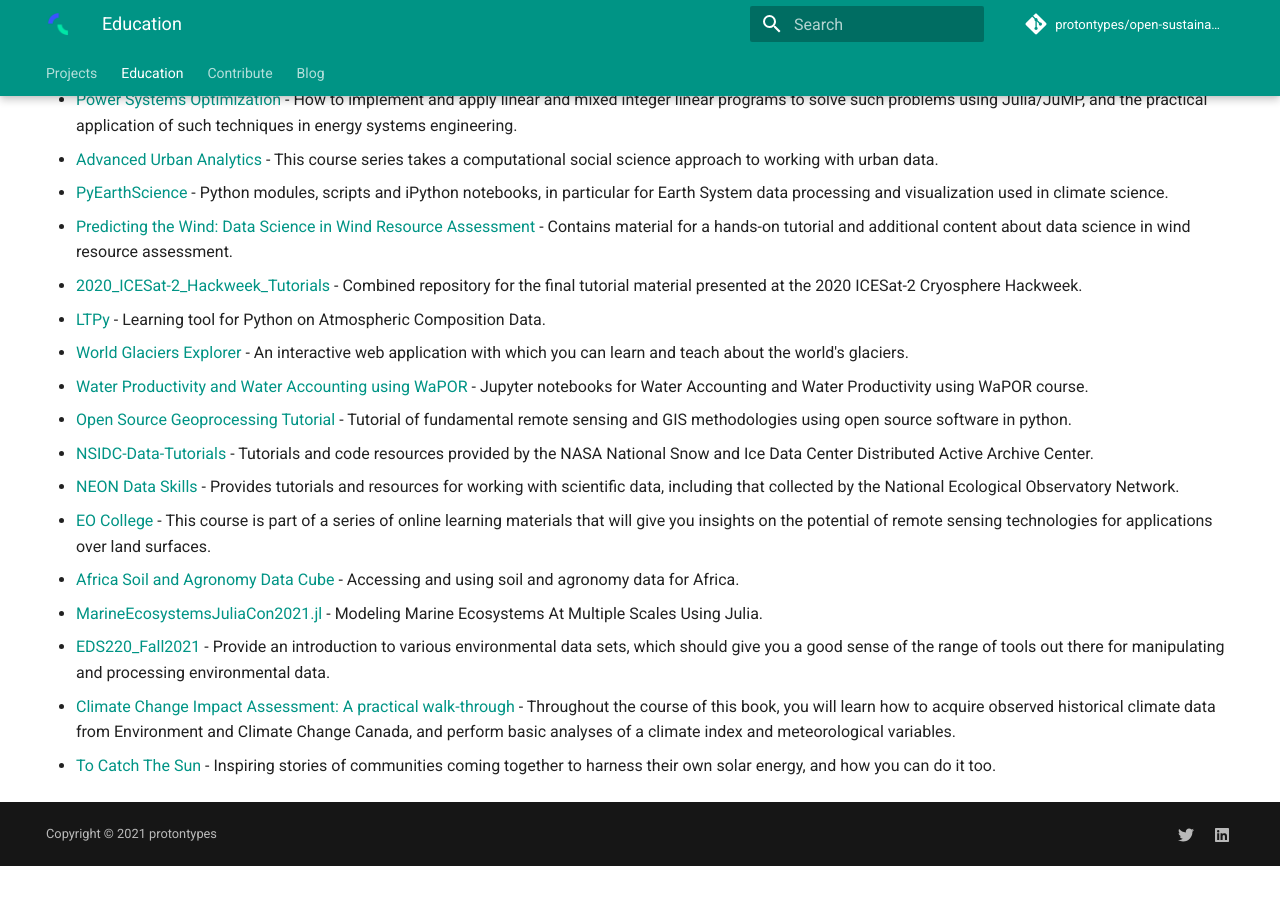
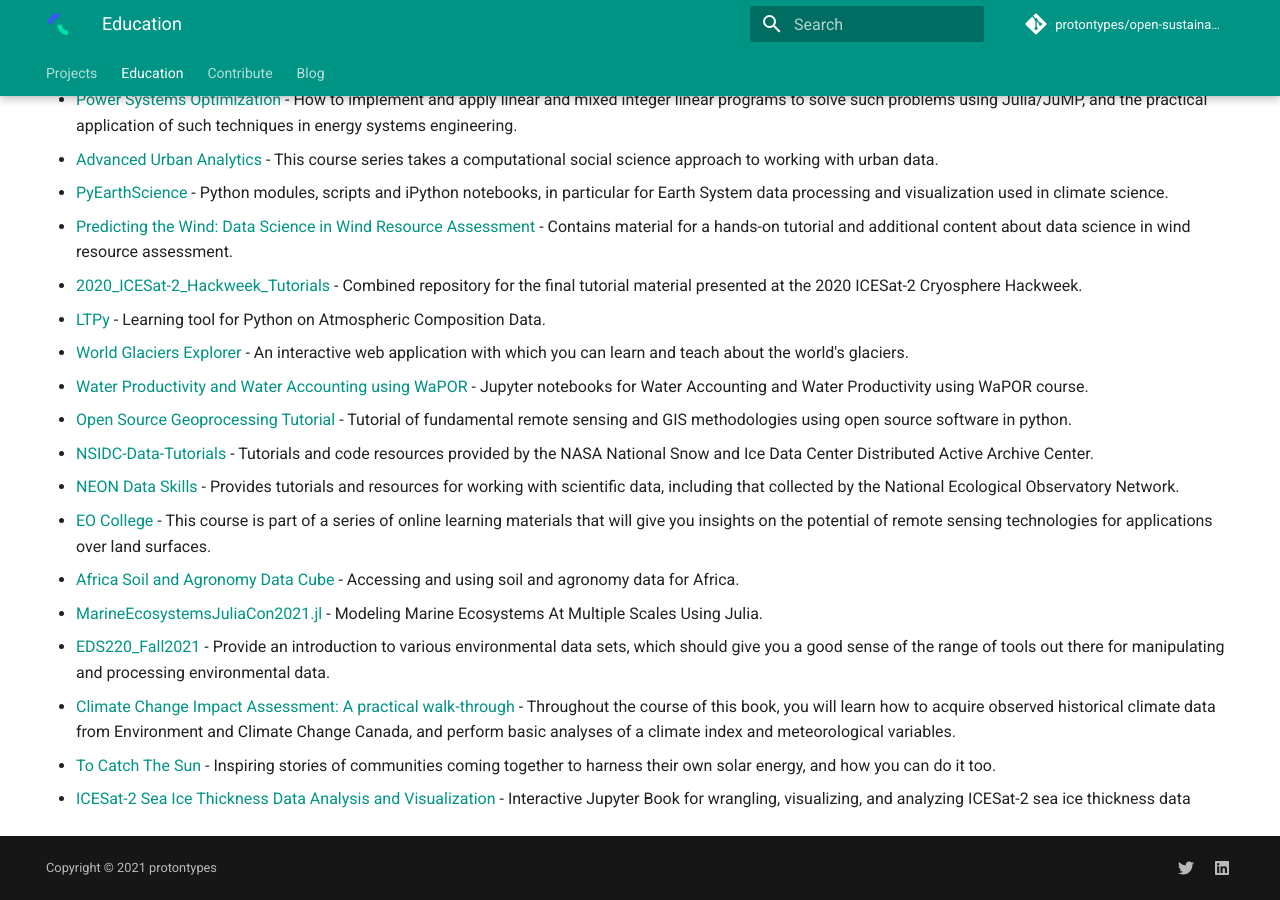
Before and after one commit to protontypes/open-sustainable-technology, an MkDocs documentation site: the page built from docs/education.md, in a window 1280 px wide and 900 px high, scrolled down 1348 px. Built offline with MkDocs 1.6.1 and Material for MkDocs 9.7.7, drawn with Linux system fonts in a browser that asks for light colours; comment, search, counter and statistics services are not loaded; before the commit the page ends 2214 px from its top, so only the background shows below that.

Commit message:
Update education.md
Interactive Jupyter Book for wrangling, visualizing, and analyzing @nasa_icesat2 sea ice thickness data   https://github.com/nicolejkeeney/icesat2-book #python #jupyter #climatechange #climatecrisis #openscience #nasa  @nicolejkeeney @alekpetty

```diff
--- a/docs/education.md
+++ b/docs/education.md
@@ -54,3 +54,4 @@
 - [EDS220_Fall2021](https://github.com/samanthastevenson/EDS220_Fall2021) - Provide an introduction to various environmental data sets, which should give you a good sense of the range of tools out there for manipulating and processing environmental data.
 - [Climate Change Impact Assessment: A practical walk-through](https://claut.gitlab.io/man_ccia/) - Throughout the course of this book, you will learn how to acquire observed historical climate data from Environment and Climate Change Canada, and perform basic analyses of a climate index and meteorological variables.
 - [To Catch The Sun](https://tocatchthesun.com/) - Inspiring stories of communities coming together to harness their own solar energy, and how you can do it too.
+- [ICESat-2 Sea Ice Thickness Data Analysis and Visualization](https://github.com/nicolejkeeney/icesat2-book) - Interactive Jupyter Book for wrangling, visualizing, and analyzing ICESat-2 sea ice thickness data
```
